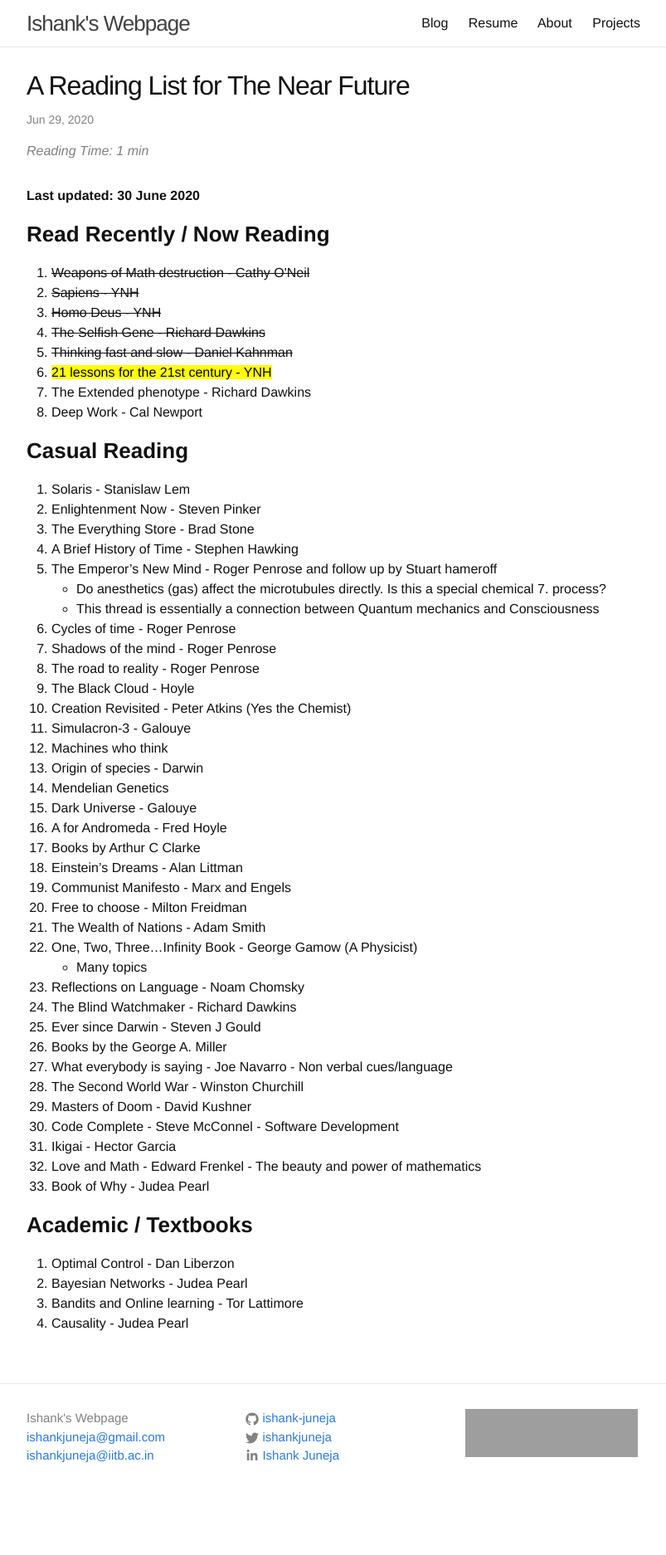
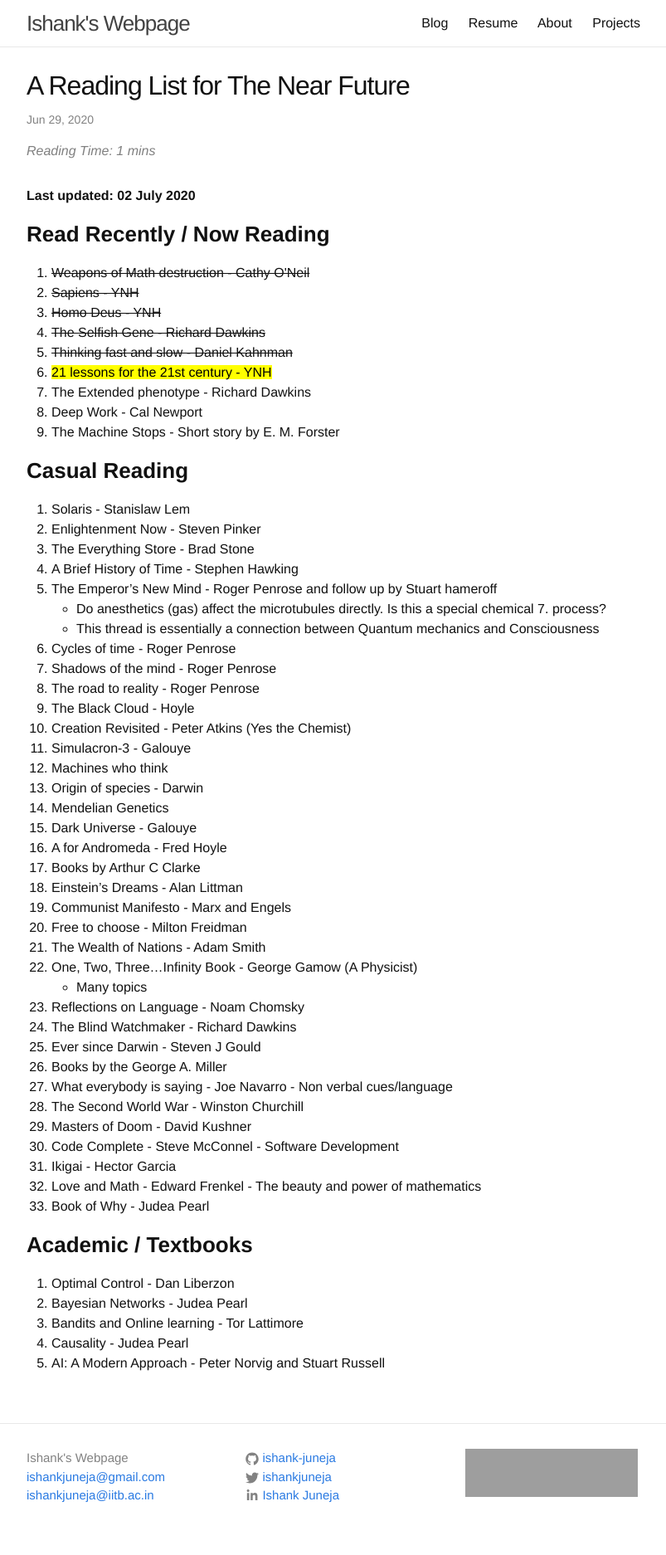
Before and after one commit to ishank-juneja/ishank-juneja.github.io, a Jekyll site: the page built from _posts/blog/miscellaneous/2020-06-29-reading.md, in a window 1280 px wide. Shown: the whole page at 83% size, without its empty margins (238-1041 px from the left). Built offline with Jekyll 4.4.1, drawn with Linux system fonts in a browser that asks for light colours; a script that is not in the unit is left out; comment, search, counter and statistics services are not loaded; before the commit the page ends 1826 px from its top, so only the background shows below that; grey boxes are pictures that could not be loaded.

Commit message:
reading list update

```diff
--- a/_posts/blog/miscellaneous/2020-06-29-reading.md
+++ b/_posts/blog/miscellaneous/2020-06-29-reading.md
@@ -7,7 +7,7 @@ title: A Reading List for The Near Future
 mathjax: true
 ---
 
-**Last updated: 30 June 2020**
+**Last updated: 02 July 2020**
 
 ### **Read Recently / Now Reading**
 1. <s>Weapons of Math destruction - Cathy O'Neil</s>
@@ -18,6 +18,7 @@ mathjax: true
 6. <mark>21 lessons for the 21st century - YNH</mark>
 9. The Extended phenotype - Richard Dawkins
 10. Deep Work - Cal Newport
+11. The Machine Stops - Short story by E. M. Forster
 
 ### **Casual Reading**
 1. Solaris - Stanislaw Lem
@@ -64,3 +65,4 @@ Book - George Gamow (A Physicist)
 2. Bayesian Networks - Judea Pearl
 3. Bandits and Online learning - Tor Lattimore
 4. Causality - Judea Pearl
+5. AI: A Modern Approach - Peter Norvig and Stuart Russell
```
